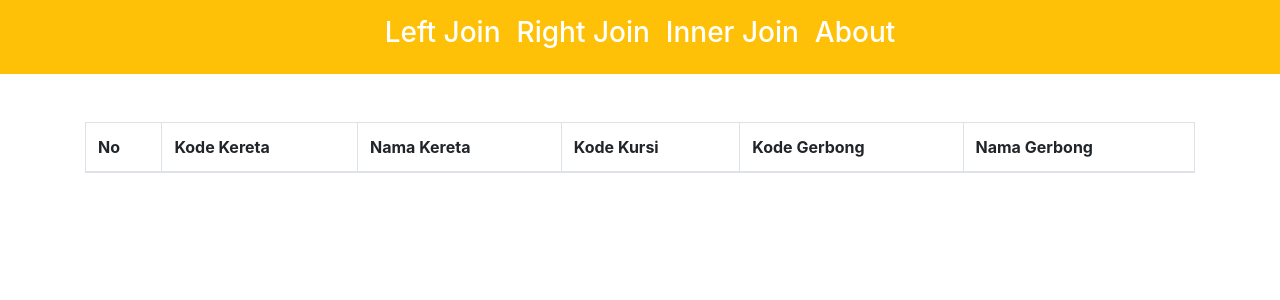
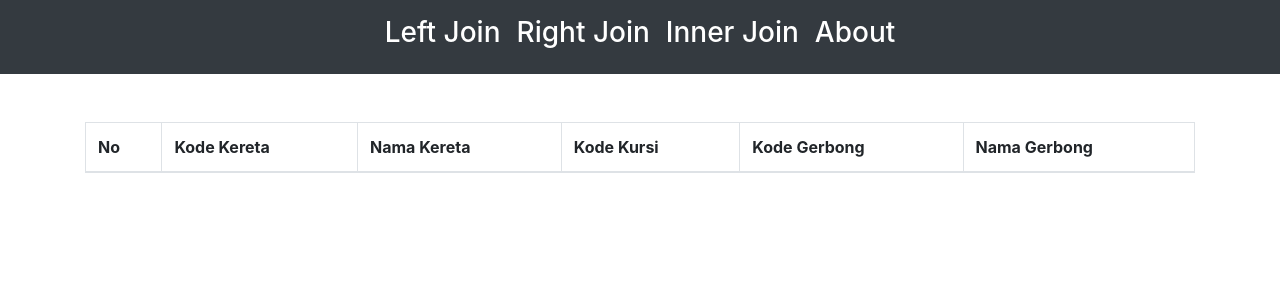
Before and after one commit to firditama/PR7_1705653_AchmadFirditama, a CodeIgniter app: page /kereta_join/index.php/welcome/innerJoin in a window 1280 px wide. Shown: the top 300 px of the page. Run offline with CodeIgniter, Linux system fonts and the light colour scheme; data comes from the database, SQL or seed files in the repository; lists and menus that the app fills with data are empty; some libraries are stand-ins or nearby versions.

Commit message:
Update InnerJoin.php

```diff
--- a/application/views/InnerJoin.php
+++ b/application/views/InnerJoin.php
@@ -14,7 +14,7 @@
     <script src="../assets/js/bootstrap.min.js"></script>
   </head>
   <body>
-    <nav class="navbar navbar-expand-lg navbar-dark bg-warning sticky-top">
+    <nav class="navbar navbar-expand-lg navbar-dark bg-dark sticky-top">
       <button class="navbar-toggler" type="button" data-toggle="collapse" data-target="#navbarSupportedContent">
         <span class="navbar-toggler-icon"></span>
       </button>
```
